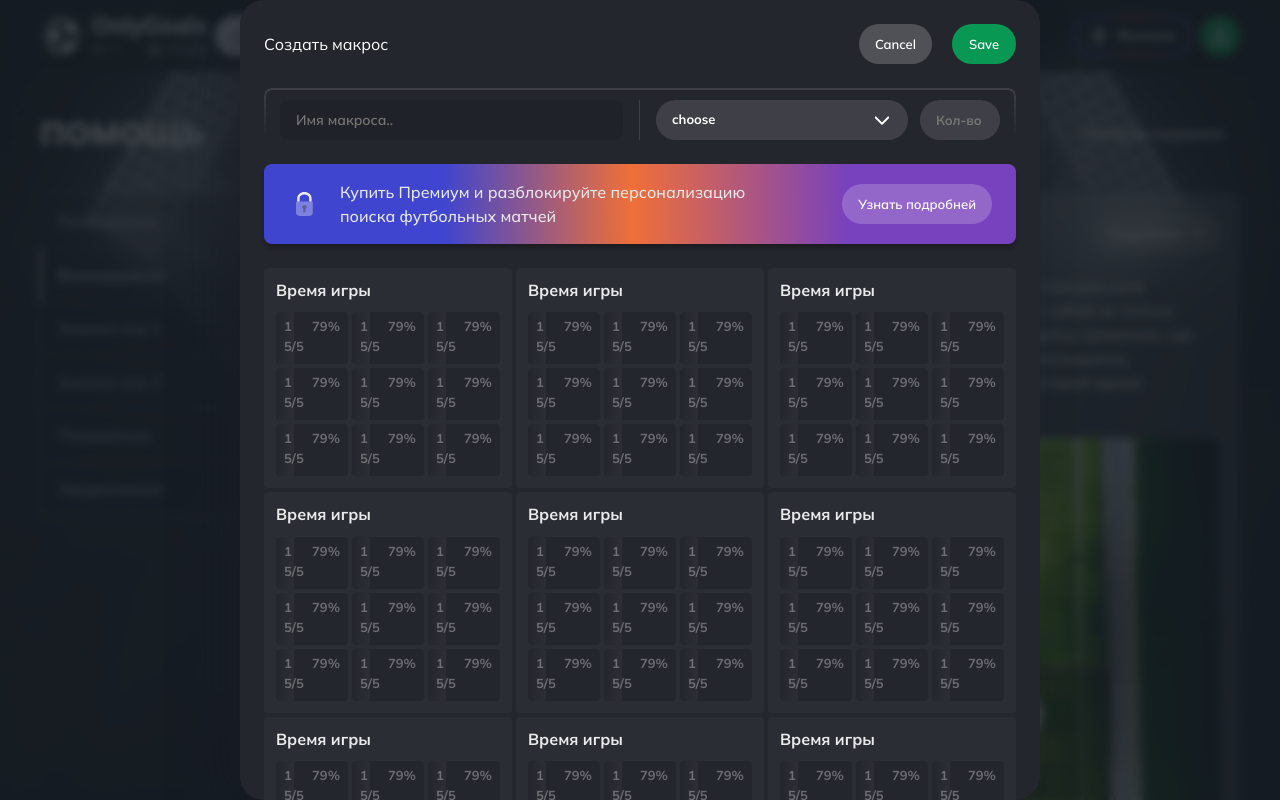
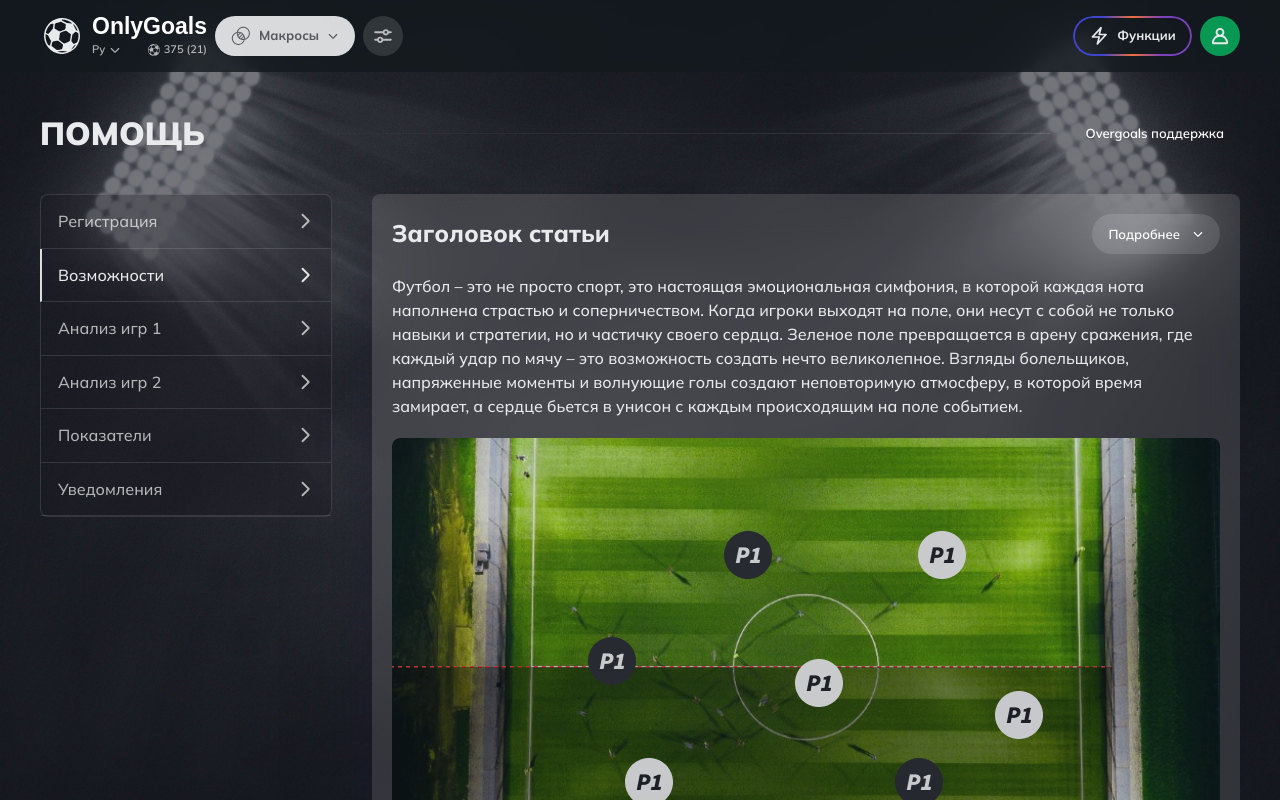
Before and after one commit to gldenis/onlygoals, a Vue app: page /help in a window 1280 px wide. Shown: the top 800 px of the page. Built offline with nearby package versions, Linux system fonts and the light colour scheme.

Commit message:
FEAT: create macros

```diff
--- a/src/assets/scss/ui/_modal.scss
+++ b/src/assets/scss/ui/_modal.scss
@@ -8,7 +8,7 @@
     display: flex;
     justify-content: center;
     align-items: center;
-    height: 100vh;
+    max-height: 100vh;
     padding: 40px 0;
 
 
@@ -49,4 +49,16 @@
     &--macros &__close {
         display: none;
     }
+
+    &--macros &__content {
+        max-height: 100vh;
+        overflow: auto;
+        scrollbar-width: none;
+        overflow-scrolling: contain;
+        padding: 80px 0;
+
+        &::-webkit-scrollbar {
+            display: none;  /* Safari and Chrome */
+        }
+    }
 }
--- a/src/components/MacrosCreate.vue
+++ b/src/components/MacrosCreate.vue
@@ -54,7 +54,6 @@ const selectedTask = ref(null)
   flex-direction: column;
   gap: 24px;
   width: 800px;
-  height: 800px;
   border-radius: 24px;
   background: var(--Neutral-8, #24262D);
   box-shadow: -20px 20px 60px -16px rgba(24, 24, 41, 0.52);
--- a/src/stores/macros.js
+++ b/src/stores/macros.js
@@ -2,7 +2,7 @@ import { ref } from 'vue'
 import { defineStore } from 'pinia'
 
 export const useMacrosStore = defineStore('macros', () => {
-  const createModalIsOpened = ref(true)
+  const createModalIsOpened = ref(false)
 
   return { createModalIsOpened }
 })
```
